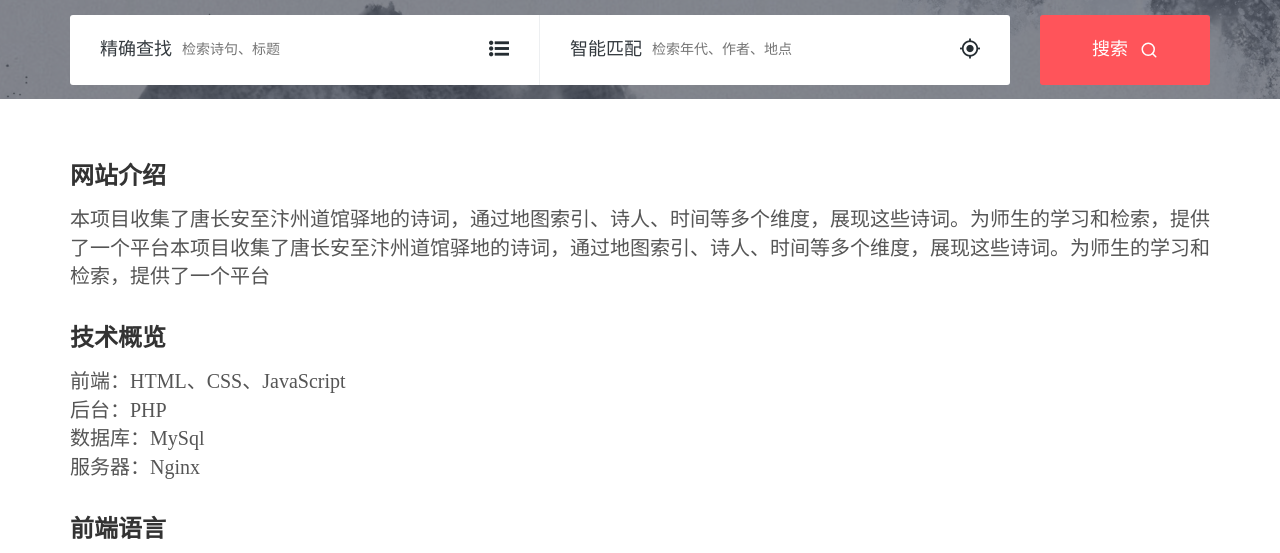
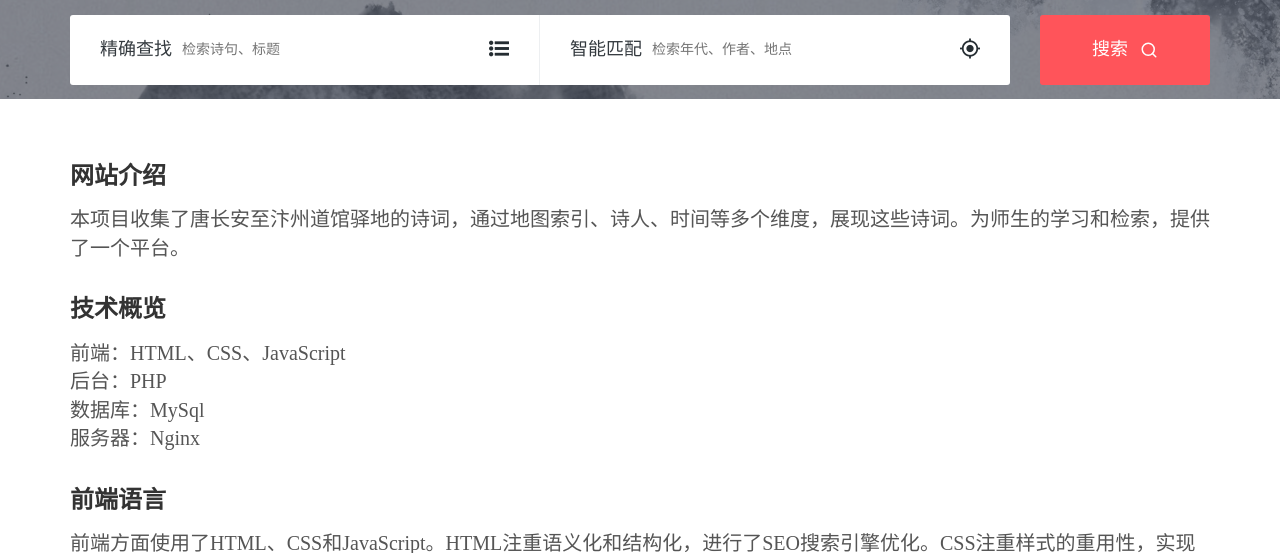
Before and after one commit to xfcy/jbd_backend, a CodeIgniter app: page /database/about/website in a window 1280 px wide. Shown: the part 87-640 px from the top of the page. Run offline with CodeIgniter, Linux system fonts and the light colour scheme.

Commit message:
改了几个字

```diff
--- a/application/views/about/website.php
+++ b/application/views/about/website.php
@@ -7,7 +7,7 @@
         网站介绍
         </div>
         <div class="road-content">
-        本项目收集了唐长安至汴州道馆驿地的诗词，通过地图索引、诗人、时间等多个维度，展现这些诗词。为师生的学习和检索，提供了一个平台本项目收集了唐长安至汴州道馆驿地的诗词，通过地图索引、诗人、时间等多个维度，展现这些诗词。为师生的学习和检索，提供了一个平台
+        本项目收集了唐长安至汴州道馆驿地的诗词，通过地图索引、诗人、时间等多个维度，展现这些诗词。为师生的学习和检索，提供了一个平台。
         </div>
         <div class="road-title">
         技术概览
```
